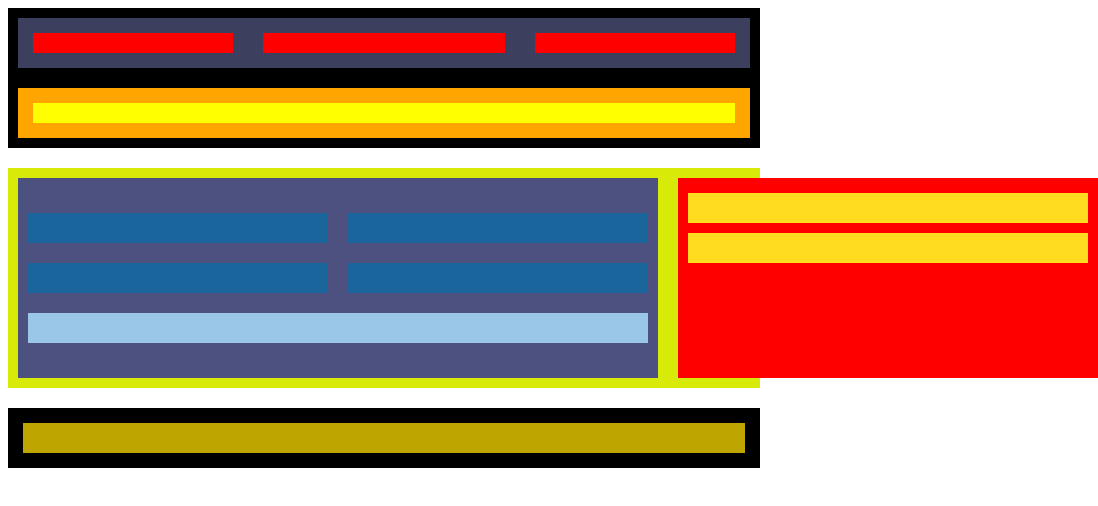
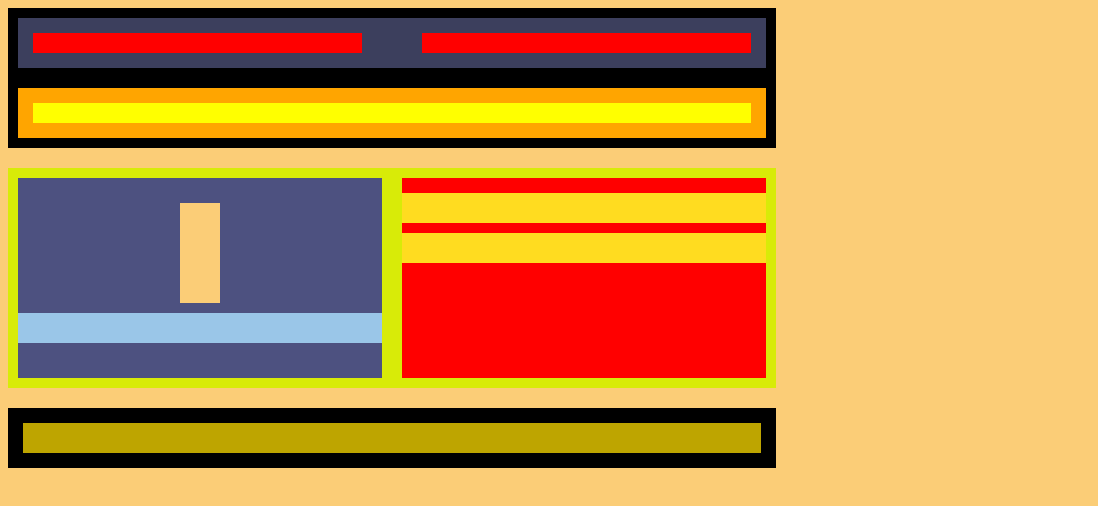
Before and after one commit to benitoalex/S1.1, a plain HTML site: page index.html in a window 768 px wide. Shown: the whole page, 1098 px wide, since content can reach past the window. Drawn offline with Linux system fonts and the light colour scheme.

Commit message:
NIvell 2 Exercici 4

```diff
--- a/style.css
+++ b/style.css
@@ -128,7 +128,35 @@
     width: 100%;
 }
 
+@media only screen and (min-width: 768px) and (max-width: 1024px) {
+    *{
+        background-color: rgb(251, 205, 119);
+    }
+    .flex-container,
+    .flex-container2,
+    .flex-container3 {
+        width: 768px;
+    }
+
+    .flex-item1,
+    .flex-item2,
+    .flex-item3,
+    .flex-item4,
+    .flex-item5,
+    .flex-item6,
+    .flex-item7,
+    .flex-item8,
+    .flex-item9,
+    .flex-item10,
+    .flex-item11 {
+        width: 100%;
+    }
+}
+
 @media only screen and (max-width: 767px) {
+    *{
+        background-color: rgb(183, 235, 250);
+    }
     .flex-container,
     .flex-container2,
     .flex-container3 {
```
